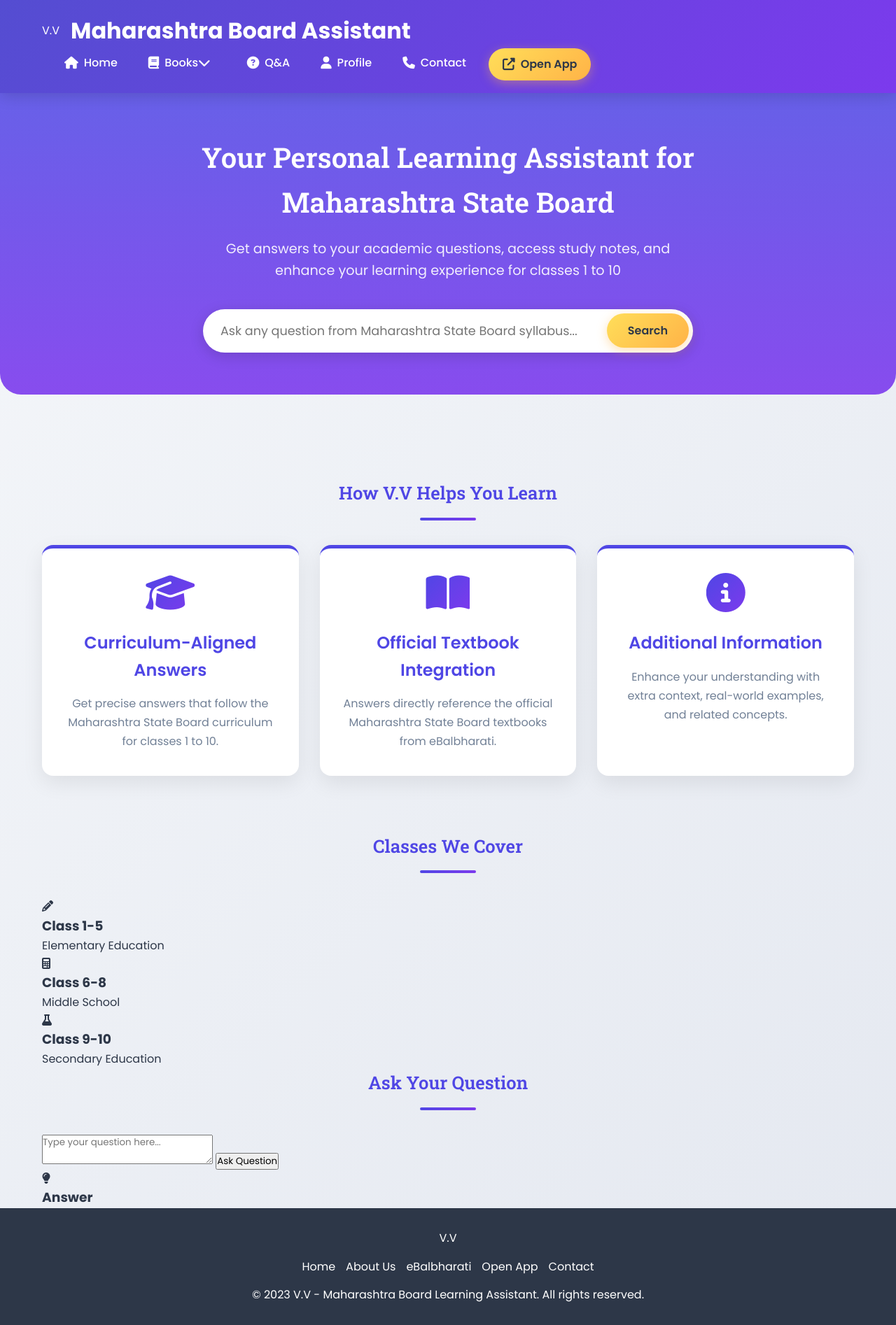
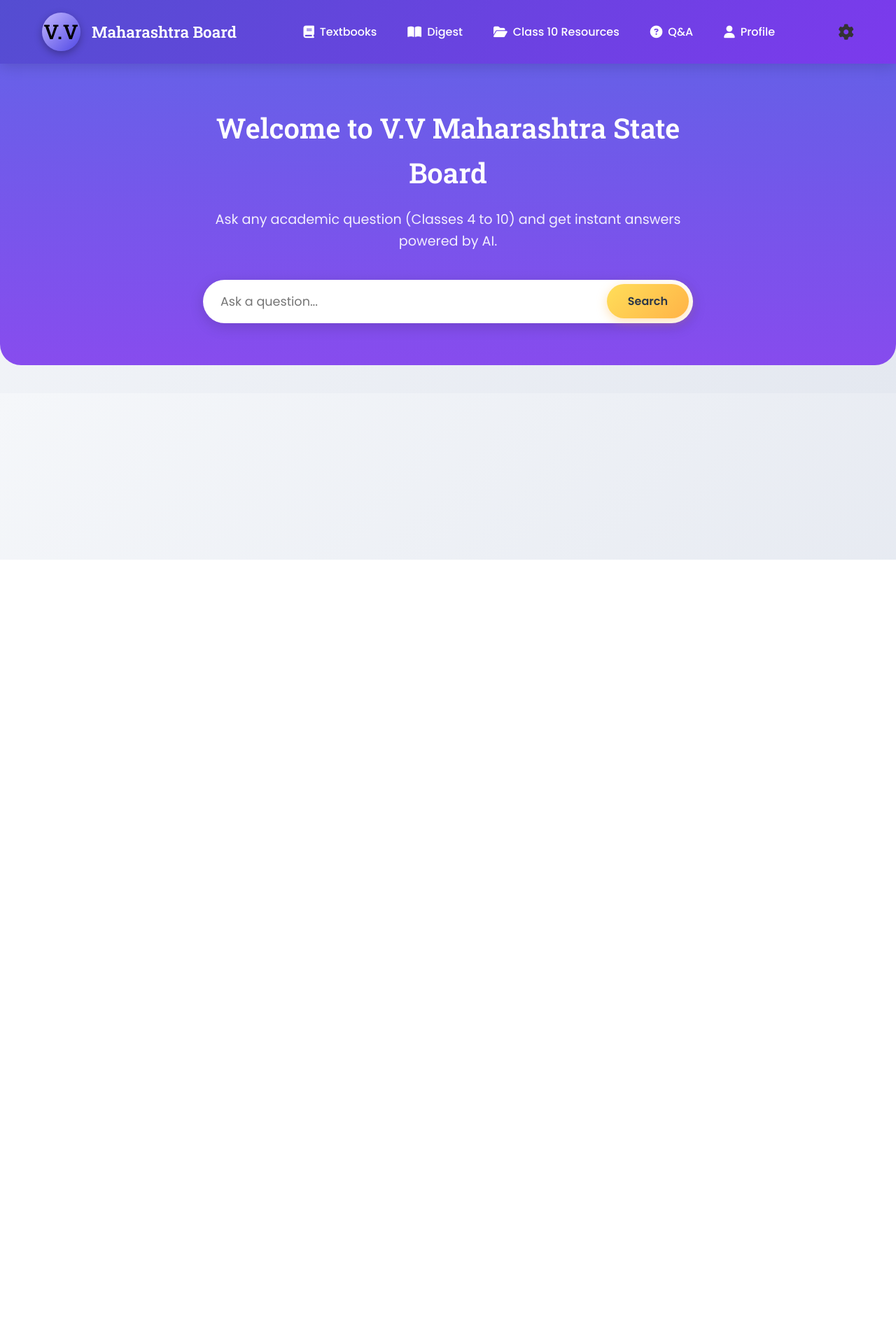
Before and after one commit to varad117/V.V, a plain HTML site: page index.html in a window 1280 px wide. Shown: the whole page at 70% size. After the commit the page ends 800 px from the top, so only its background shows below. Drawn offline with Linux system fonts and the light colour scheme.

Commit message:
Update index.html

```diff
--- a/index.html
+++ b/index.html
@@ -3,148 +3,105 @@
 <head>
   <meta charset="UTF-8" />
   <meta name="viewport" content="width=device-width, initial-scale=1.0" />
-  <title>V.V - Maharashtra Board Learning Assistant</title>
   <link rel="stylesheet" href="https://cdnjs.cloudflare.com/ajax/libs/font-awesome/6.4.0/css/all.min.css" />
   <link href="https://fonts.googleapis.com/css2?family=Poppins:wght@300;400;500;600;700&family=Roboto+Slab:wght@300;400;500;600&display=swap" rel="stylesheet" />
   <link rel="stylesheet" href="style.css" />
-  <script src="script.js"></script>
+  <script src="script.js" defer></script>
+  <title>V.V Maharashtra Board</title>
 </head>
 <body>
+
+  <!-- HEADER -->
   <header>
-    <div class="container">
-      <div class="header-content">
+  <div class="container header-content">
     <div class="logo">
-          <span>V.V</span>
-          <h1>Maharashtra Board Assistant</h1>
+      <div class="logo-circle"><span>V.V</span></div>
+      <div class="logo-text">Maharashtra Board</div>
     </div>
-        <nav>
+
+    <nav aria-label="Main navigation">
       <ul>
-            <li><a href="#"><i class="fas fa-home"></i> Home</a></li>
-            <li>
-              <a href="#"><i class="fas fa-book"></i> Books <i class="fas fa-chevron-down"></i></a>
-              <div class="dropdown">
-                <a href="https://books.ebalbharati.in/" target="_blank">eBalbharati Textbooks</a>
-                <a href="#">Class 1-5 Textbooks</a>
-                <a href="#">Class 6-8 Textbooks</a>
-                <a href="#">Class 9-10 Textbooks</a>
-                <a href="#">Reference Books</a>
-              </div>
-            </li>
-            <li><a href="#"><i class="fas fa-question-circle"></i> Q&A</a></li>
-            <li><a href="#" onclick="showProfile()"><i class="fas fa-user"></i> Profile</a></li>
-            <li><a href="#"><i class="fas fa-phone"></i> Contact</a></li>
-            <li><a href="https://v.vstateboard.com/open" class="app-link"><i class="fas fa-external-link-alt"></i> Open App</a></li>
+        <li><a href="textbooks.html"><i class="fas fa-book"></i> Textbooks</a></li>
+         <li><a href="digest.html"><i class="fas fa-book-open"></i> Digest</a></li>
+        <li><a href="class10.html" target="_blank"><i class="fas fa-folder-open"></i> Class 10 Resources</a></li>
+        <li><a href="qa.html"><i class="fas fa-question-circle"></i> Q&A</a></li>
+        <li><a href="profile.html"><i class="fas fa-user"></i> Profile</a></li>
       </ul>
     </nav>
+
+    <!-- Keep this one -->
+    <div class="settings-wrapper">
+      <button id="settingsBtn" aria-label="Open settings">
+        <i class="fas fa-cog"></i>
+      </button>
+      <div id="settingsPanel" class="settings-panel">
+        <h4>⚙️ Settings</h4>
+        <label class="toggle">
+          <input type="checkbox" id="darkToggle" />
+          <span class="slider"></span>
+          Dark Mode
+        </label>
       </div>
+    </div>
+
+
   </div>
 </header>
 
-  <section class="hero">
+
+  <!-- AI ANSWER SYSTEM -->
+<section class="hero ai-section">
   <div class="container hero-content">
-      <h2>Your Personal Learning Assistant for Maharashtra State Board</h2>
-      <p>Get answers to your academic questions, access study notes, and enhance your learning experience for classes 1 to 10</p>
+    <h2>Welcome to V.V Maharashtra State Board</h2>
+    <p>Ask any academic question (Classes 4 to 10) and get instant answers powered by AI.</p>
+
     <div class="search-box">
-        <input type="text" id="questionInput" placeholder="Ask any question from Maharashtra State Board syllabus..." />
-        <button onclick="getAnswer()">Search</button>
+      <input type="text" id="questionInput" placeholder="Ask a question..."/>
+      <button id="askBtn">Search</button>
     </div>
+
+    <div id="answerContent" class="answer-output"></div>
   </div>
 </section>
 
-  <section class="features">
-    <div class="container">
-      <h2 class="section-title">How V.V Helps You Learn</h2>
-      <div class="features-grid">
-        <div class="feature-card">
-          <i class="fas fa-graduation-cap"></i>
-          <h3>Curriculum-Aligned Answers</h3>
-          <p>Get precise answers that follow the Maharashtra State Board curriculum for classes 1 to 10.</p>
-        </div>
-        <div class="feature-card">
-          <i class="fas fa-book-open"></i>
-          <h3>Official Textbook Integration</h3>
-          <p>Answers directly reference the official Maharashtra State Board textbooks from eBalbharati.</p>
-        </div>
-        <div class="feature-card">
-          <i class="fas fa-info-circle"></i>
-          <h3>Additional Information</h3>
-          <p>Enhance your understanding with extra context, real-world examples, and related concepts.</p>
-        </div>
-      </div>
-    </div>
-  </section>
+<!-- Put this at the bottom of body -->
+<script>
+  const searchBtn = document.querySelector('.search-box button');
+  const searchInput = document.querySelector('.search-box input');
 
-  <section class="classes">
-    <div class="container">
-      <h2 class="section-title">Classes We Cover</h2>
-      <div class="class-grid">
-        <div class="class-card" onclick="showBooks('primary')">
-          <i class="fas fa-pencil-alt"></i>
-          <h3>Class 1-5</h3>
-          <p>Elementary Education</p>
-        </div>
-        <div class="class-card" onclick="showBooks('middle')">
-          <i class="fas fa-calculator"></i>
-          <h3>Class 6-8</h3>
-          <p>Middle School</p>
-        </div>
-        <div class="class-card" onclick="showBooks('secondary')">
-          <i class="fas fa-flask"></i>
-          <h3>Class 9-10</h3>
-          <p>Secondary Education</p>
-        </div>
-      </div>
-    </div>
-  </section>
+  searchBtn.addEventListener('click', async () => {
+    const query = searchInput.value.trim();
+    if (!query) return alert("Please type something.");
 
-  <section class="qa-section">
-    <div class="container">
-      <h2 class="section-title">Ask Your Question</h2>
-      <div class="qa-container">
-        <textarea class="question-input" id="questionInputDetailed" placeholder="Type your question here..."></textarea>
-        <button class="ask-button" onclick="getAnswer()">Ask Question</button>
+    // If it ends with ?, treat as AI question
+    if (query.endsWith('?')) {
+      searchBtn.textContent = "Thinking...";
+      try {
+        const res = await fetch("http://127.0.0.1:8080/ask", {
+          method: "POST",
+          headers: { "Content-Type": "application/json" },
+          body: JSON.stringify({ question: query })
+        });
+        const data = await res.json();
+        document.getElementById("answerContent").innerText =
+          data.answer || "No reply";
+      } catch (err) {
+        document.getElementById("answerContent").innerText =
+          "Could not reach AI service.";
+      }
+      searchBtn.textContent = "Search";
+    } else {
+      // For now: simulate search
+      document.getElementById("answerContent").innerText =
+        "Searching for: " + query;
+      // 👉 later redirect to textbooks.html?q=" + encodeURIComponent(query)
+    }
+  });
+</script>
 
-        <div class="answer-container" id="answerContainer">
-          <div class="answer-header">
-            <i class="fas fa-lightbulb"></i>
-            <h3>Answer</h3>
-          </div>
-          <div class="answer-content" id="answerContent">
-            <!-- Answer will be inserted here -->
-          </div>
-        </div>
-      </div>
-    </div>
-  </section>
-
-  <section class="books" id="booksSection" style="display: none;">
-    <div class="container">
-      <div class="books-header">
-        <h2 class="section-title" id="booksTitle">Class Resources</h2>
-        <button class="back-button" onclick="hideBooks()"><i class="fas fa-arrow-left"></i> Back to Classes</button>
-      </div>
-      <div class="books-content" id="booksContent">
-        <!-- Content will be dynamically inserted here -->
-      </div>
-    </div>
-  </section>
-
-  <footer>
-    <div class="container">
-      <div class="footer-content">
-        <div class="footer-logo">V.V</div>
-        <div class="footer-links">
-          <a href="#">Home</a>
-          <a href="#">About Us</a>
-          <a href="https://books.ebalbharati.in/" target="_blank">eBalbharati</a>
-          <a href="https://v.vstateboard.com/open" target="_blank">Open App</a>
-          <a href="#">Contact</a>
-        </div>
-        <p class="copyright">© 2023 V.V - Maharashtra Board Learning Assistant. All rights reserved.</p>
-      </div>
-    </div>
-  </footer>
-
-  <script src="script.js"></script>
+<script src="script.js" defer></script>
 </body>
 </html>
+
+</body>
+</html>
```
Lines whose indentation alone changed are shown as unchanged.
